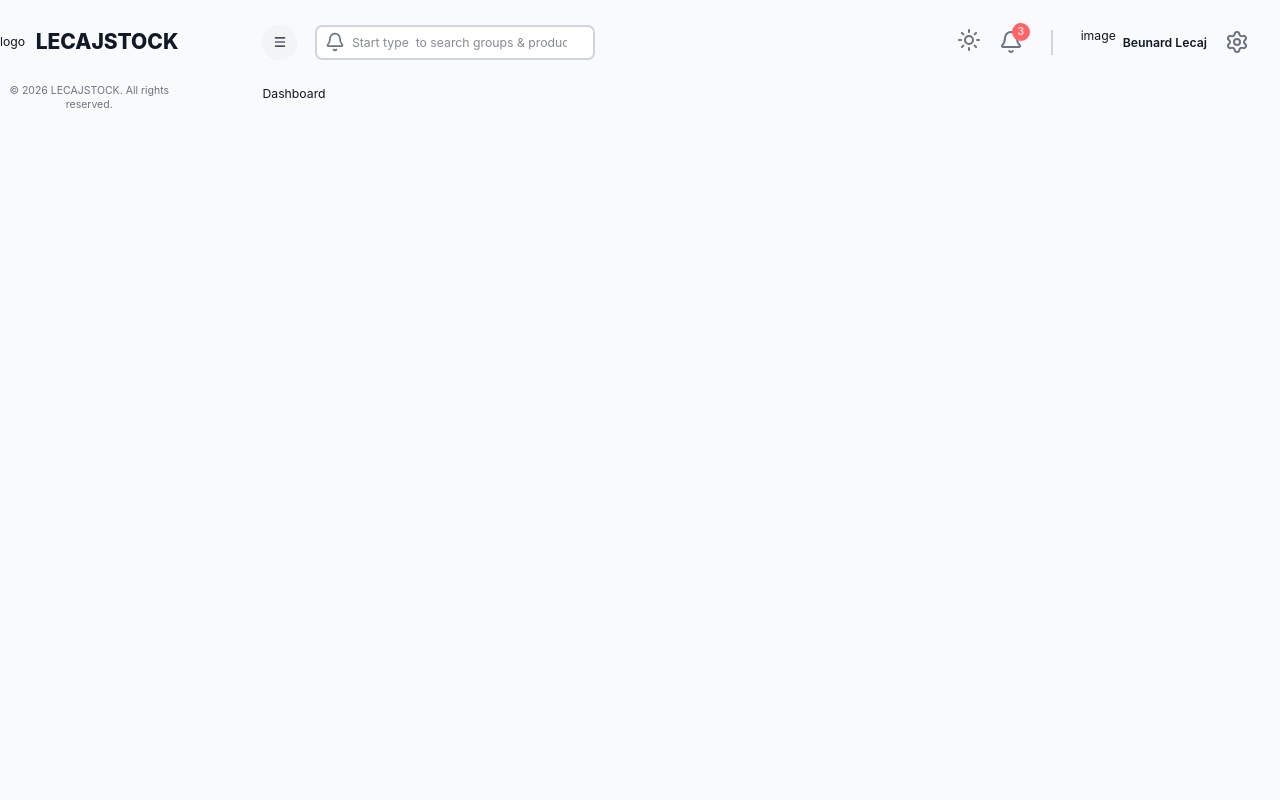
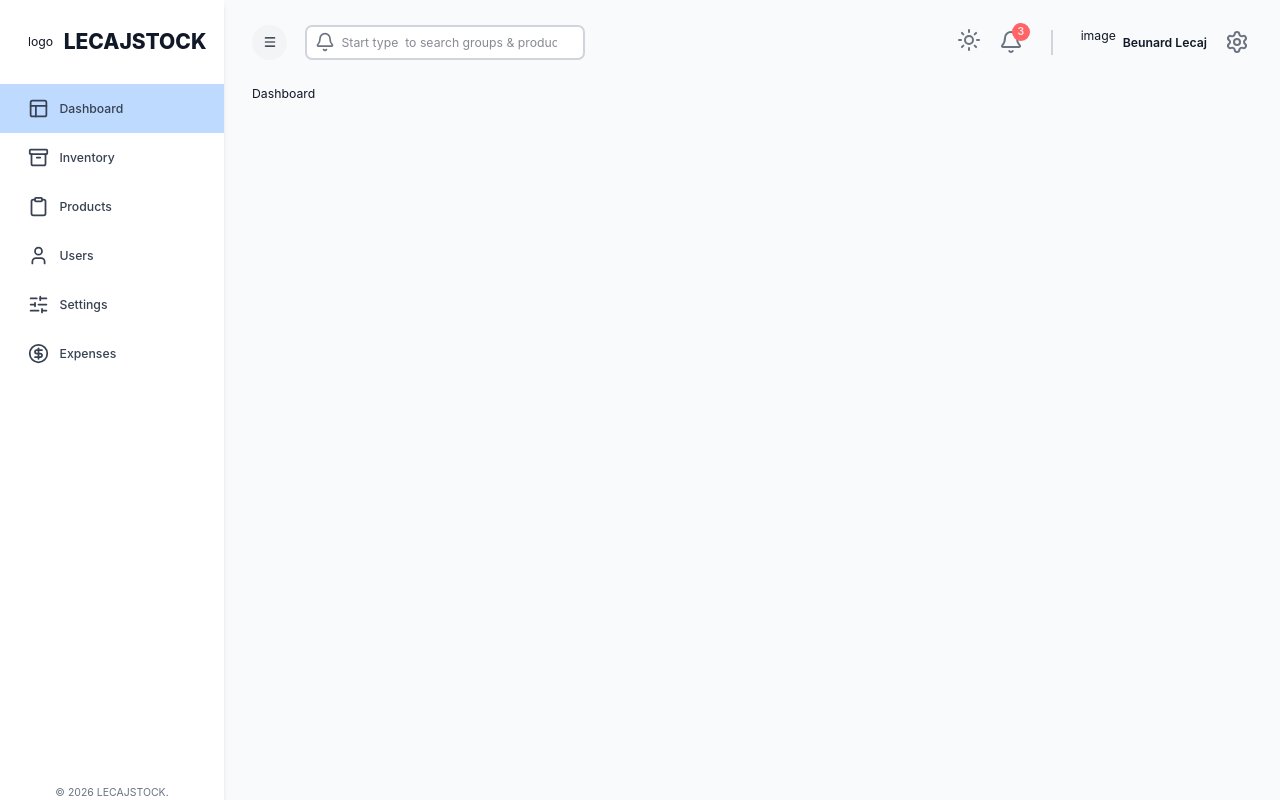
Before and after one commit to Blecaj1982/Inventory-Management, a Next.js app in the folder client/: page / in a window 1280 px wide. Built offline with nearby package versions, Linux system fonts and the light colour scheme; no server answers.

Commit message:
finished sidebar buttons

```diff
--- a/client/src/app/(components)/Navbar/index.tsx
+++ b/client/src/app/(components)/Navbar/index.tsx
@@ -1,4 +1,6 @@
 "use client";
+import { useAppDispatch, useAppSelector } from '@/app/redux';
+import { setIsSidebarCollapsed } from '@/state';
 import { Bell, Menu, Settings, Sun } from 'lucide-react'
 import Link from 'next/link';
 import React from 'react'
@@ -11,11 +13,22 @@
  *   - Theme toggle (right side, hidden on small screens)
 */
 const Navbar = () => {
+
+    const dispatch = useAppDispatch();
+    const isSidebarCollapsed = useAppSelector((state) => state.global.isSidebarCollapsed);
+
+    const isDarkMode = useAppSelector((state) => state.global.isDarkMode);
+
+    const toggleSidebar = () => {
+        dispatch(setIsSidebarCollapsed(!isSidebarCollapsed));
+    };
+
+
   return (
     <div className="flex justify-between items-center w-full mb-7">
         {/* LEFT SIDE */}
         <div className="flex items-center gap-5">
-            <button className="px-3 py-3 bg-gray-100 rounded-full hover:bg-blue-100" onClick={() => {}}>
+            <button className="px-3 py-3 bg-gray-100 rounded-full hover:bg-blue-100" onClick={toggleSidebar}>
                 <Menu className="w-4 h-4" />
             </button>
 
--- a/client/src/app/(components)/Sidebar/index.tsx
+++ b/client/src/app/(components)/Sidebar/index.tsx
@@ -1,16 +1,64 @@
 "use client";
-import { Menu } from 'lucide-react'
+
+import { useAppDispatch, useAppSelector } from '@/app/redux';
+import { setIsSidebarCollapsed } from '@/state';
+import { Archive, CircleDollarSign, Clipboard, Icon, Layout, LucideIcon, Menu, SlidersHorizontal, User } from 'lucide-react'
+import Link from 'next/link';
+import { usePathname } from 'next/navigation';
 import React from 'react'
 
+interface SidebarLinkProps {
+    href: string;
+    icon: LucideIcon;
+    label: string;
+    isCollapsed: boolean;
+}
+
+const SidebarLink = ({
+    href,
+    icon: Icon,
+    label,
+    isCollapsed
+
+ }: SidebarLinkProps) => {
+    const pathname = usePathname();
+    const isActive = pathname === href || (pathname === "/" && href === "/dashboard");
+
+    return (
+        <Link href={href}>
+            <div className={` cursor-pointer flex items-center ${
+                isCollapsed ? "justify-center py-4" : 'justify-start px-8 py-4'} hover:text-blue500 hover:bg-blue-100 gap-3 transition-colors ${
+                    isActive ? "text-white bg-blue-200" : ""}`}>
+                <Icon className="w-6 h-6 !text-gray-700" />
+
+                <span className={`${isCollapsed ? "hidden" : "block"} font-medium text-gray-700`}>
+                    {label}
+                </span>
+            </div>
+        </Link>
+    )
+ }
 const Sidebar = () => {
+
+
+    const dispatch = useAppDispatch();
+    const isSidebarCollapsed = useAppSelector((state) => state.global.isSidebarCollapsed);
+
+
+    const toggleSidebar = () => {
+        dispatch(setIsSidebarCollapsed(!isSidebarCollapsed));
+    };
+
+    const sideBarClassNames = `fixed flex flex-col ${isSidebarCollapsed ? "w-0 md:w-16" : "w-72 md:w-64"} bg-white transition-all duration-300 overflow-hidden h-full shadow-md z-40`;
+
   return (
-    <div>
+    <div className={sideBarClassNames}>
         {/* TOP LOGO */}
-        <div className="flex gap-3 justify-between md:justify-normal items-center pt-8">
+        <div className={`flex gap-3 justify-between md:justify-normal items-center pt-8 ${isSidebarCollapsed ? "px-5" : "px-8"}`}>
             <div>logo</div>
-            <h1 className="font-extrabold text-2xl">LECAJSTOCK</h1>
+            <h1 className={`${isSidebarCollapsed ? "hidden" : "block"} font-extrabold text-2xl`}>LECAJSTOCK</h1>
 
-            <button className="md:hidden px-3 py-3 bg-gray-100 rounded-full hover:bg-blue-100" onClick={() => {}}>
+            <button className="md:hidden px-3 py-3 bg-gray-100 rounded-full hover:bg-blue-100" onClick={toggleSidebar}>
                 <Menu className="w-4 h-4" />
             </button>
         </div>
@@ -19,13 +67,18 @@
 
         {/* LINKS */}
         <div className="flex-grow mt-8">
-                {/* LINKS HERE*/}
+                <SidebarLink href="/dashboard" icon={Layout} label="Dashboard" isCollapsed={isSidebarCollapsed} />
+                <SidebarLink href="/inventory" icon={Archive} label="Inventory" isCollapsed={isSidebarCollapsed} />
+                <SidebarLink href="/products" icon={Clipboard} label="Products" isCollapsed={isSidebarCollapsed} />
+                <SidebarLink href="/users" icon={User} label="Users" isCollapsed={isSidebarCollapsed} />
+                <SidebarLink href="/settings" icon={SlidersHorizontal} label="Settings" isCollapsed={isSidebarCollapsed} />
+                <SidebarLink href="/expenses" icon={CircleDollarSign} label="Expenses" isCollapsed={isSidebarCollapsed} />
         </div>
 
 
         {/* FOOTER */}
-        <div>
-            <p className="text-center text-xs text-gray-500">&copy; 2026 LECAJSTOCK. All rights reserved.</p>
+        <div className={`${isSidebarCollapsed ? "hidden" : "block"} mb-10"`}>
+            <p className="text-center text-xs text-gray-500">&copy; 2026 LECAJSTOCK.</p>
         </div>
     </div>
   )
--- a/client/src/app/dashboardWrapper.tsx
+++ b/client/src/app/dashboardWrapper.tsx
@@ -1,12 +1,26 @@
-import React from "react";
+"use client"
+
+import React, { useEffect } from "react";
 import Navbar from "@/app/(components)/Navbar";
 import Sidebar from "@/app/(components)/Sidebar";
+import StoreProvider, { useAppSelector } from "./redux";
 
-const DashboardWrapper = ({ children } : {children: React.ReactNode}) => {
+const DashboardLayout = ({ children } : {children: React.ReactNode}) => {
+  const isSidebarCollapsed = useAppSelector((state) => state.global.isSidebarCollapsed);
+  const isDarkMode = useAppSelector((state) => state.global.isDarkMode);
+
+  useEffect(() => {
+    if (isDarkMode) {
+      document.documentElement.classList.add("dark");
+    } else {
+      document.documentElement.classList.remove("light");
+    }
+  });
+
   return (
-    <div className={'flex bg-gray-50 text-gray-900 w-full min-h-screen'}>
+    <div className={`${isDarkMode ? "dark" : "light"} flex bg-gray-50 text-gray-900 w-full min-h-screen`}>
       <Sidebar />
-      <main className={'flex flex-col w-full h-full py-7 px-9 bg-gray-50 md:pl-24'}>
+      <main className={`flex flex-col w-full h-full py-7 px-9 bg-gray-50 ${isSidebarCollapsed ? "md:pl-24" : "md:pl-72"}`}>
 
         <Navbar />
         {children}
@@ -15,4 +29,14 @@
   )
 }
 
+const DashboardWrapper = ({ children } : {children: React.ReactNode}) => {
+  return (
+    <StoreProvider>
+      <DashboardLayout>
+        {children}
+      </DashboardLayout>
+    </StoreProvider>
+  )
+}
+
 export default DashboardWrapper
--- a/client/src/state/api.ts
+++ b/client/src/state/api.ts
@@ -1,7 +1,7 @@
 import { createApi, fetchBaseQuery } from "@reduxjs/toolkit/query";
 
 export const api = createApi({
-    baseQuery: fetchBaseQuery({ baseURL: process.env.NEXT_PUBLIC_API_URL }),
+    baseQuery: fetchBaseQuery({ baseUrl: process.env.NEXT_PUBLIC_API_URL }),
     reducerPath: "api",
     tagTypes: [],
     endpoints: (build) => ({}),
--- a/client/src/state/index.ts
+++ b/client/src/state/index.ts
@@ -1,12 +1,12 @@
 import { createSlice, PayloadAction } from "@reduxjs/toolkit";
 
 export interface InitialStateTypes {
-    isSiderbarCollapsed: boolean;
+    isSidebarCollapsed: boolean;
     isDarkMode: boolean;
 }
 
 const initialState: InitialStateTypes = {
-    isSiderbarCollapsed: false,
+    isSidebarCollapsed: false,
     isDarkMode: false,
 }
 
@@ -14,8 +14,8 @@
     name: 'global',
     initialState,
     reducers: {
-        setIsSiderbarCollapsed: (state, action: PayloadAction<boolean>) => {
-            state.isSiderbarCollapsed = action.payload;
+        setIsSidebarCollapsed: (state, action: PayloadAction<boolean>) => {
+            state.isSidebarCollapsed = action.payload;
         },
         setIsDarkMode: (state, action: PayloadAction<boolean>) => {
             state.isDarkMode = action.payload;
@@ -23,6 +23,6 @@
     }
 });
 
-export const { setIsSiderbarCollapsed, setIsDarkMode } = globalSlice.actions;
+export const { setIsSidebarCollapsed, setIsDarkMode } = globalSlice.actions;
 
 export default globalSlice.reducer;
```
